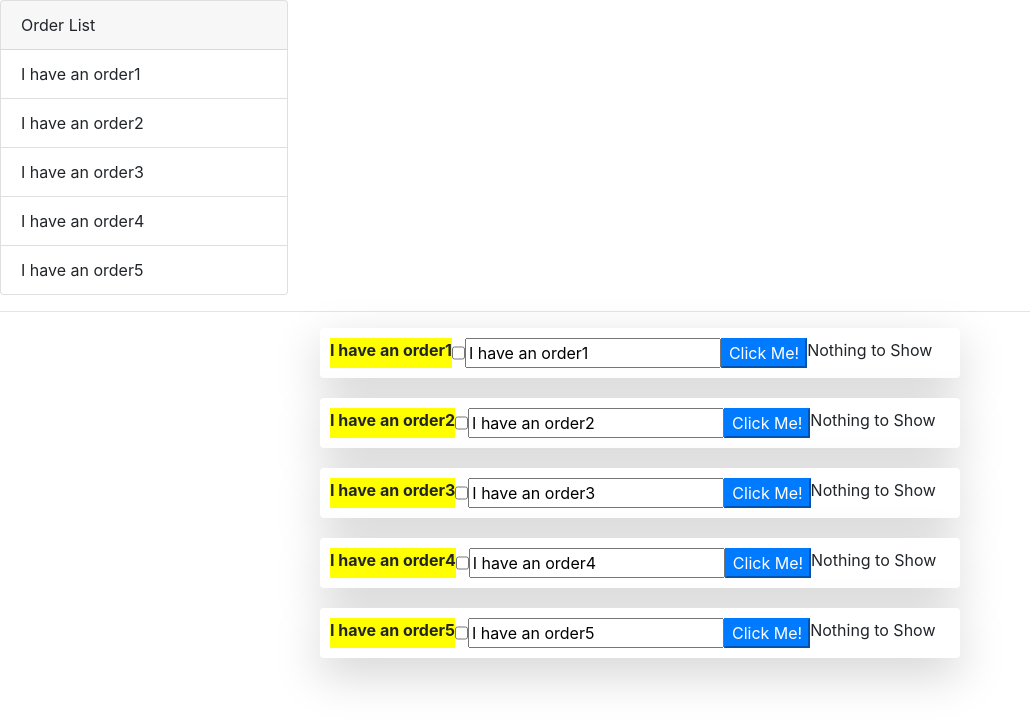
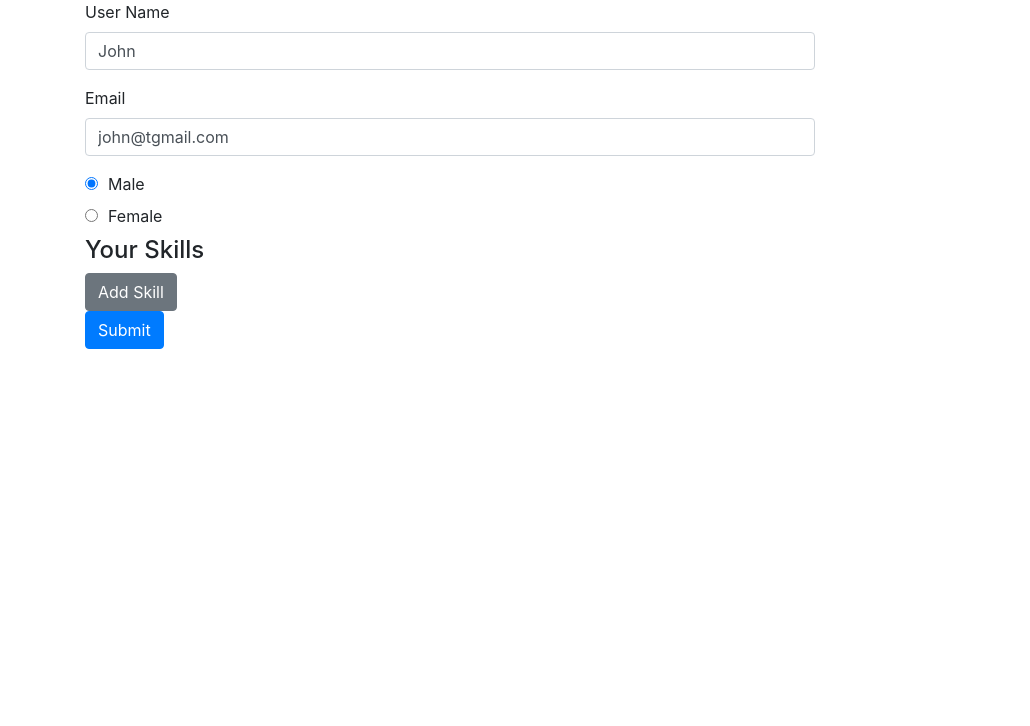
Before and after one commit to babusuryanarayanan/course-app, an Angular app: page / in a window 1280 px wide. Shown: the top 726 px of the page, without its empty margins (0-1030 px from the left). Built offline with nearby package versions, Linux system fonts and the light colour scheme.

Commit message:
feat(forms): template-driven, reactive forms

```diff
--- a/src/app/app.component.html
+++ b/src/app/app.component.html
@@ -1,5 +1,5 @@
 
-  <div class="card" style="width: 18rem;">
+  <!-- <div class="card" style="width: 18rem;">
     <div class="card-header">
       Order List
     </div>
@@ -10,4 +10,6 @@
 <hr>
 
 <app-simple-form *ngFor = "let order of orderService.orders"
-[orderInput]="order.text" (updateVal)="onUpdate(order.id, $event)" class="shadow-lg bg-white rounded"> </app-simple-form>
+[orderInput]="order.text" (updateVal)="onUpdate(order.id, $event)" class="shadow-lg bg-white rounded"> </app-simple-form> -->
+<!-- <app-ex-form></app-ex-form> -->
+<app-reactive-form> </app-reactive-form>
--- /dev/null
+++ b/src/app/ex-form/ex-form.component.html
@@ -0,0 +1,54 @@
+<div class="container">
+    <div class="row">
+        <div class="col-xs-12 col-sm-10 col-md-8">
+            <form (submit)="onSubmit(f)" #f="ngForm">
+                <div id="user-data" ngModelGroup="userData">
+                        <div class="form-group">
+                            <label for="username"> User Name </label>
+                            <input type="text"
+                            id="username" class="form-control"
+                            name="username" ngModel required #username="ngModel">
+                            <span class="help-block" *ngIf="!username.valid && username.touched"> Please enter a User Name </span>
+                        </div>
+                        <div class="form-group">
+                                <label for="username"> Mail </label>
+                                <input type="email" id="email"
+                                class="form-control"
+                                name="email" ngModel required email #email="ngModel">
+                                <span class="help-block" *ngIf="!email.valid && email.touched">Please enter a valid email </span>
+                        </div>
+                </div>
+                <div class="form-group">
+                        <label for="addresstype"> Address Type </label>
+                        <select id="addresstype" class="form-control" name="addresstype" [ngModel]='selectedAddressType'>
+                            <option value="home"> Home Address</option>
+                            <option value="office"> Office Address</option>
+                        </select>
+                </div>
+                <div class="form-group">
+                        <label for="address"> Address </label>
+                        <textarea id="address" class="form-control" name="address" ngModel rows=3> </textarea>
+                </div>
+                <div class="radio" *ngFor="let gender of genders">
+                    <label>
+                        <input type="radio" name="gender" ngModel [value]="gender">
+                        {{gender}}
+                    </label>
+
+                </div>
+                <button class="btn btn-primary" type="submit" [disabled]="!f.valid"> Submit </button>
+            </form>
+        </div>
+    </div>
+    <div class="row">
+        <div class="col-xs-12" *ngIf="submitted">
+            <h3> Submitted Data </h3>
+            <p> Username: {{user.username}}</p>
+            <p> E-Mail: {{user.email}}</p>
+            <p> Address Type: {{user.addresstype}}</p>
+            <p> Address: {{user.address}}</p>
+            <p> Gender: {{user.gender}}</p>
+
+        </div>
+    </div>
+</div>
--- /dev/null
+++ b/src/app/ex-form/ex-form.component.scss
@@ -0,0 +1,3 @@
+input.ng-invalid.ng-touched {
+    border : 1px solid red;
+}
--- /dev/null
+++ b/src/app/ex-form/ex-form.component.ts
@@ -0,0 +1,48 @@
+import { Component, OnInit, ViewChild } from '@angular/core';
+import { NgForm } from '@angular/forms';
+
+@Component({
+  selector: 'app-ex-form',
+  templateUrl: './ex-form.component.html',
+  styleUrls: ['./ex-form.component.scss']
+})
+export class ExFormComponent implements OnInit {
+
+  @ViewChild('f',{static:true}) userForm : NgForm;
+
+  selectedAddressType = 'office';
+  genders = ['male','female'];
+  submitted = false;
+  user = {
+    username:'',
+    email:'',
+    addresstype:'',
+    address:'',
+    gender:''
+  }
+
+  constructor() { }
+
+  ngOnInit() {
+  }
+
+  /* onSubmit(formObj:NgForm) {
+    console.log(formObj);
+  } */
+
+  onSubmit() {
+    this.submitted = true;
+    console.log(this.userForm);
+    this.user.username = this.userForm.form.value.userData.username;
+    this.user.email = this.userForm.form.value.userData.email;
+    this.user.addresstype = this.userForm.form.value.addresstype;
+    this.user.address = this.userForm.form.value.address;
+    this.user.gender = this.userForm.form.value.gender;
+
+    this.userForm.reset();
+
+  }
+
+
+
+}
--- /dev/null
+++ b/src/app/reactive-form/reactive-form.component.html
@@ -0,0 +1,43 @@
+<div class="container">
+    <div class="row">
+        <div class="col-xs-12 col-sm-10 col-md-8">
+            <form [formGroup]="userForm" (ngSubmit)="onSubmit()">
+                <div formGroupName="userData">
+                    <div class="form-group">
+                        <label for="username">User Name </label>
+                        <input type="text" name="username"
+                        class="form-control" formControlName="username">
+                        <span class="help-block"
+                        *ngIf="!userForm.get('userData.username').valid && userForm.get('userData.username').touched">Please enter a user name </span>
+                    </div>
+                    <div class="form-group">
+                            <label for="email">Email </label>
+                            <input type="text" name="email" class="form-control" formControlName="email">
+                            <span class="help-block"
+                            *ngIf="!userForm.get('userData.email').valid && userForm.get('userData.email').touched">Please enter a valid email </span>
+                    </div>
+                </div>
+                <div class="radio" *ngFor="let gender of genders">
+                        <label> <input type="radio" [value]="gender"
+                            class="radio-elem" formControlName="gender">{{gender}}</label>
+
+                </div>
+                <div formArrayName="skills">
+                    <h4> Your Skills </h4>
+                    <button class="btn btn-secondary" type="button"
+                    (click)="addSkill()">Add Skill </button>
+                    <div class="align-skill" *ngFor="let skillControl of userForm.get('skills').controls;
+                    let i = index;">
+                        <input type="text" class="form-control" [formControlName]="i">
+                    </div>
+                </div>
+                <div>
+                <span class="help-block"
+                        *ngIf="!userForm.valid && userForm.touched">Please enter valid data </span>
+                </div>
+                <button class="btn btn-primary"
+                type="submit" [disabled]='!userForm.valid'> Submit </button>
+            </form>
+        </div>
+    </div>
+</div>
--- /dev/null
+++ b/src/app/reactive-form/reactive-form.component.scss
@@ -0,0 +1,11 @@
+.radio-elem {
+    margin-right: 10px;
+}
+
+input.ng-invalid.ng-touched {
+    border: 1px solid red;
+}
+
+.align-skill {
+    padding: 10px 0 10px 0;
+}
--- /dev/null
+++ b/src/app/reactive-form/reactive-form.component.ts
@@ -0,0 +1,46 @@
+import { Component, OnInit } from '@angular/core';
+import { FormGroup, FormControl, Validators, FormArray } from '@angular/forms';
+
+@Component({
+  selector: 'app-reactive-form',
+  templateUrl: './reactive-form.component.html',
+  styleUrls: ['./reactive-form.component.scss']
+})
+export class ReactiveFormComponent implements OnInit {
+
+  genders = ['Male','Female'];
+  userForm:FormGroup;
+
+  constructor() { }
+
+  ngOnInit() {
+    this.userForm = new FormGroup({
+      'userData' : new FormGroup({
+        'username' : new FormControl(null, Validators.required),
+        'email' : new FormControl(null,[Validators.required, Validators.email])
+      }),
+      'gender' : new FormControl('male'),
+      'skills' : new FormArray([])
+      });
+
+    this.userForm.setValue({
+      'userData' : {
+        'username' : 'John',
+        'email' : 'john@tgmail.com'
+      },
+      gender : 'Male',
+        skills: []
+    });
+  }
+
+  addSkill() {
+      const control = new FormControl(null, Validators.required);
+      (<FormArray>this.userForm.get('skills')).push(control);
+  }
+
+  onSubmit() {
+    console.log(this.userForm);
+    // this.userForm.reset();
+  }
+
+}
```
Also changed, not shown: src/app/app.module.ts (+8 -2 lines), 2 other files (tests, documents, lock files or other folders).
